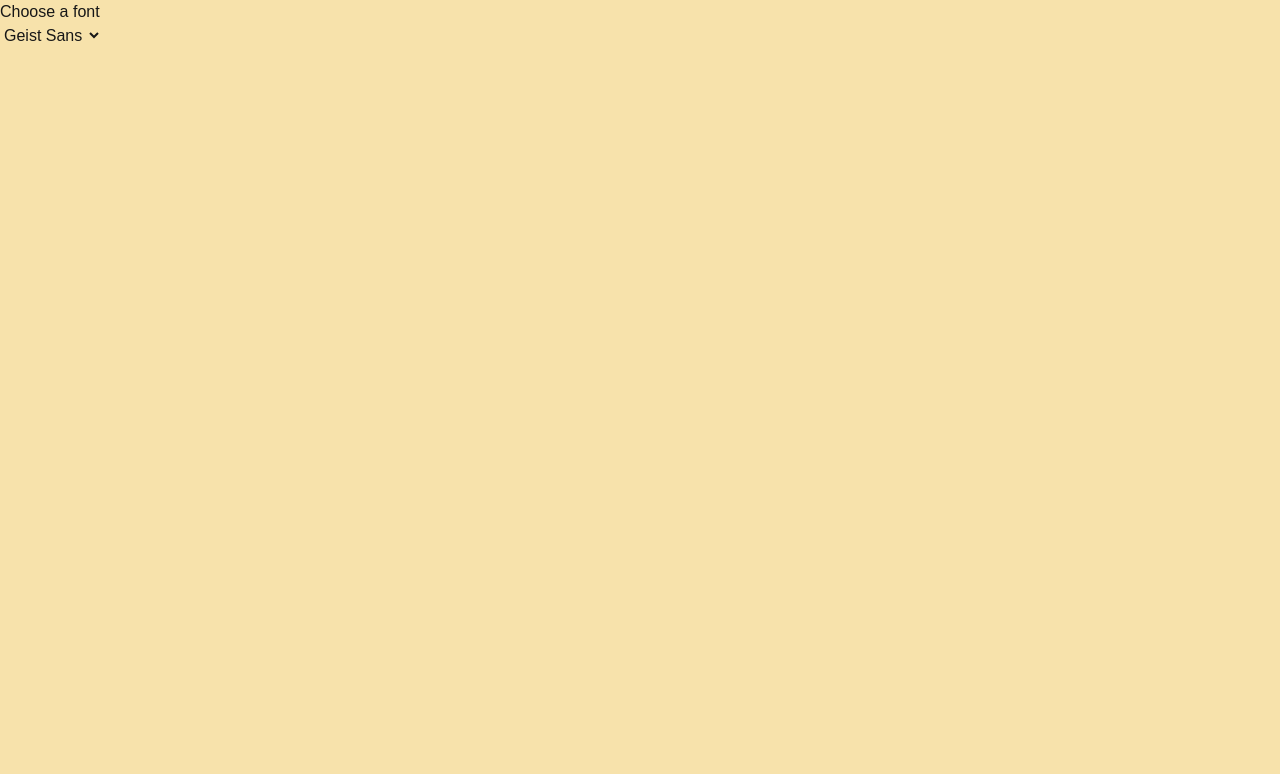
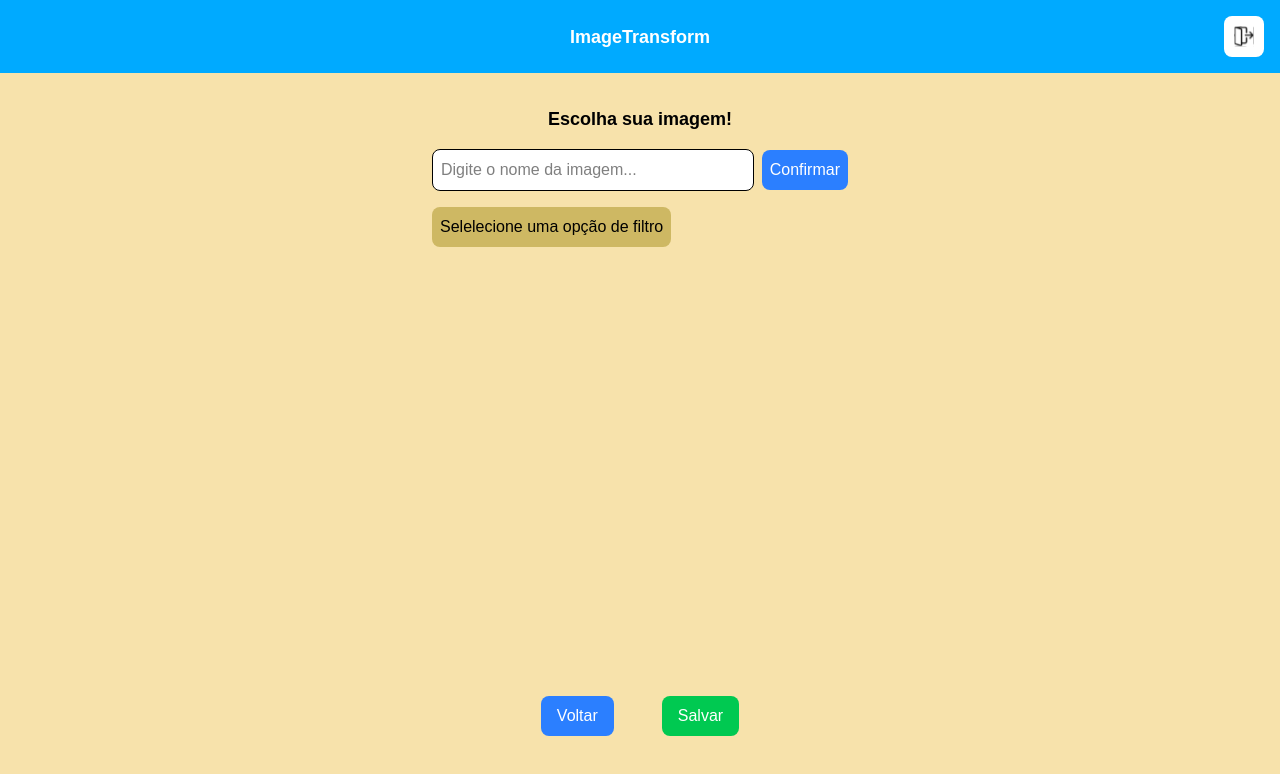
Before and after one commit to mauriciobenjamin700/image-transform-web, a Next.js app: page /select in a window 1280 px wide. Shown: the top 774 px of the page. Built offline with nearby package versions, Linux system fonts and the light colour scheme.

Commit message:
adicionado os botões de navegação e abertura da pagina results

```diff
--- a/src/app/select/page.tsx
+++ b/src/app/select/page.tsx
@@ -1,11 +1,41 @@
+import Header from "../../components/Header"; // Importe o componente Header
+import Selector from "../../components/Selector"; // Importe o componente Selector
+import FooterButtons from "../../components/Button"; // Importe o componente FooterButtons
+
 export default function SelectPage() {
   return (
-    <main>
-      <h1>Choose a font</h1>
-      <select>
-        <option value="geist-sans">Geist Sans</option>
-        <option value="geist-mono">Geist Mono</option>
-      </select>
+    <main className="flex flex-col items-center h-screen">
+      <Header /> {/* Cabeçalho da página */}
+
+      {/* Texto abaixo do Header */}
+      <div className="mt-8 text-lg font-semibold text-center text-black">
+        Escolha sua imagem!
+      </div>
+
+      {/* Barra de pesquisa com botão */}
+      <div className="mt-4 w-full max-w-md px-4 flex flex-col gap-4">
+        {/* Search bar */}
+        <div className="flex items-center gap-2">
+          <input
+            type="text"
+            placeholder="Digite o nome da imagem..."
+            className="w-full p-2 border border-black rounded-lg bg-white focus:outline-none focus:ring-2 focus:ring-blue-500 text-black"
+          />
+          <button className="bg-blue-500 text-white p-2 rounded-lg hover:bg-blue-600">
+            Confirmar
+          </button>
+        </div>
+
+        {/* Selector alinhado à esquerda */}
+        <div className="w-full">
+          <Selector /> {/* Use o componente Selector */}
+        </div>
+      </div>
+
+      {/* Botões abaixo do Selector */}
+      <div className="w-full max-w-md px-4">
+        <FooterButtons /> {/* Use o componente FooterButtons */}
+      </div>
     </main>
   );
 }
--- a/src/components/Button/index.tsx
+++ b/src/components/Button/index.tsx
@@ -1,29 +1,44 @@
-// components/CenteredButtons.jsx
-import Image from 'next/image';
-import React from 'react';
-import icon1 from '../assets/icon1.png'; // Importe a primeira imagem
-import icon2 from '../assets/icon2.png'; // Importe a segunda imagem
+"use client";
 
-export default function CenteredButtons() {
+import React from "react";
+import { useRouter } from "next/navigation";
+
+export default function FooterButtons() {
+  const router = useRouter();
+
+  // Função para o botão "Salvar"
+  const handleSave = async () => {
+    try {
+      // Simulação de salvamento bem-sucedido
+      console.log("Simulação: Dados salvos com sucesso!");
+      router.push("/results"); // Redireciona para a página "/results"
+    } catch (error) {
+      console.error("Erro ao salvar:", error);
+    }
+  };
+
+  // Função para o botão "Voltar"
+  const handleBack = () => {
+    router.push("/"); // Redireciona para a página inicial (Home)
+  };
+
   return (
-    <div className="flex flex-col items-center justify-center h-screen">
-      <div className="flex gap-8">
-        {/* Botão 1 */}
-        <div className="flex flex-col items-center">
-          <button className="bg-[#CEB863] p-4 rounded-lg">
-            <Image src={icon1} alt="Icon 1" width={50} height={50} />
-          </button>
-          <label className="mt-2 text-black">Botão 1</label>
-        </div>
+    <div className="absolute bottom-16 left-0 w-full flex justify-center gap-12">
+      {/* Botão Voltar */}
+      <button
+        onClick={handleBack}
+        className="bg-blue-500 text-white px-4 py-2 rounded-lg hover:bg-blue-600"
+      >
+        Voltar
+      </button>
 
-        {/* Botão 2 */}
-        <div className="flex flex-col items-center">
-          <button className="bg-[#CEB863] p-4 rounded-lg">
-            <Image src={icon2} alt="Icon 2" width={50} height={50} />
-          </button>
-          <label className="mt-2 text-black">Botão 2</label>
-        </div>
-      </div>
+      {/* Botão Salvar */}
+      <button
+        onClick={handleSave}
+        className="bg-green-500 text-white px-4 py-2 rounded-lg hover:bg-green-600"
+      >
+        Salvar
+      </button>
     </div>
   );
 }
--- a/src/components/Selector/index.tsx
+++ b/src/components/Selector/index.tsx
@@ -2,47 +2,67 @@
 
 import React, { useState } from "react";
 
+// Componente Dropdown
+// Este componente renderiza um menu suspenso (dropdown) que permite ao usuário selecionar uma opção.
+// Quando uma opção é selecionada, uma ação é executada com base na escolha do usuário.
 export default function Dropdown() {
+  // Estado para controlar se o menu suspenso está aberto ou fechado
   const [isOpen, setIsOpen] = useState(false);
 
+  // Função para alternar o estado do menu suspenso (abrir/fechar)
   const toggleDropdown = () => {
-    setIsOpen(!isOpen);
+    setIsOpen(!isOpen); // Inverte o estado atual de `isOpen`
   };
 
+  // Função chamada ao selecionar uma opção
   const handleOptionClick = (option: string) => {
-    console.log(`Opção selecionada: ${option}`);
-    setIsOpen(false); // Fecha o menu após selecionar uma opção
+    console.log(`Opção selecionada: ${option}`); // Exibe a opção selecionada no console
+    setIsOpen(false); // Fecha o menu suspenso
+    performAction(option); // Executa uma ação com base na opção selecionada
+  };
+
+  // Função para executar uma ação com base na opção selecionada
+  const performAction = (option: string) => {
+    // Substitua esta lógica pela ação desejada
+    alert(`Ação ativada para: ${option}`); // Exibe um alerta com a opção selecionada
   };
 
   return (
     <div className="relative inline-block text-left">
       {/* Botão principal */}
+      {/* Este botão abre ou fecha o menu suspenso ao ser clicado */}
       <button
-        onClick={toggleDropdown}
+        onClick={toggleDropdown} // Chama a função para alternar o menu
         className="bg-[#CEB863] text-black p-2 rounded-lg"
       >
-        Selecione uma opção
+        Selelecione uma opção de filtro
       </button>
 
       {/* Menu suspenso */}
+      {/* Renderizado apenas quando `isOpen` é verdadeiro */}
       {isOpen && (
         <div className="absolute mt-2 w-48 bg-white rounded-lg shadow-lg z-10">
           <ul className="py-2">
+            {/* Opção 1 */}
             <li
-              onClick={() => handleOptionClick("Opção 1")}
-              className="px-4 py-2 hover:bg-gray-200 cursor-pointer"
+              onClick={() => handleOptionClick("Filtro 1")} // Chama a função ao clicar na opção
+              className="px-4 py-2 hover:bg-gray-200 cursor-pointer font-bold text-black"
             >
               Opção 1
             </li>
+
+            {/* Opção 2 */}
             <li
-              onClick={() => handleOptionClick("Opção 2")}
-              className="px-4 py-2 hover:bg-gray-200 cursor-pointer"
+              onClick={() => handleOptionClick("Filtro 2")} // Chama a função ao clicar na opção
+              className="px-4 py-2 hover:bg-gray-200 cursor-pointer font-bold text-black"
             >
               Opção 2
             </li>
+
+            {/* Opção 3 */}
             <li
-              onClick={() => handleOptionClick("Opção 3")}
-              className="px-4 py-2 hover:bg-gray-200 cursor-pointer"
+              onClick={() => handleOptionClick("Filtro 3")} // Chama a função ao clicar na opção
+              className="px-4 py-2 hover:bg-gray-200 cursor-pointer font-bold text-black"
             >
               Opção 3
             </li>
```
